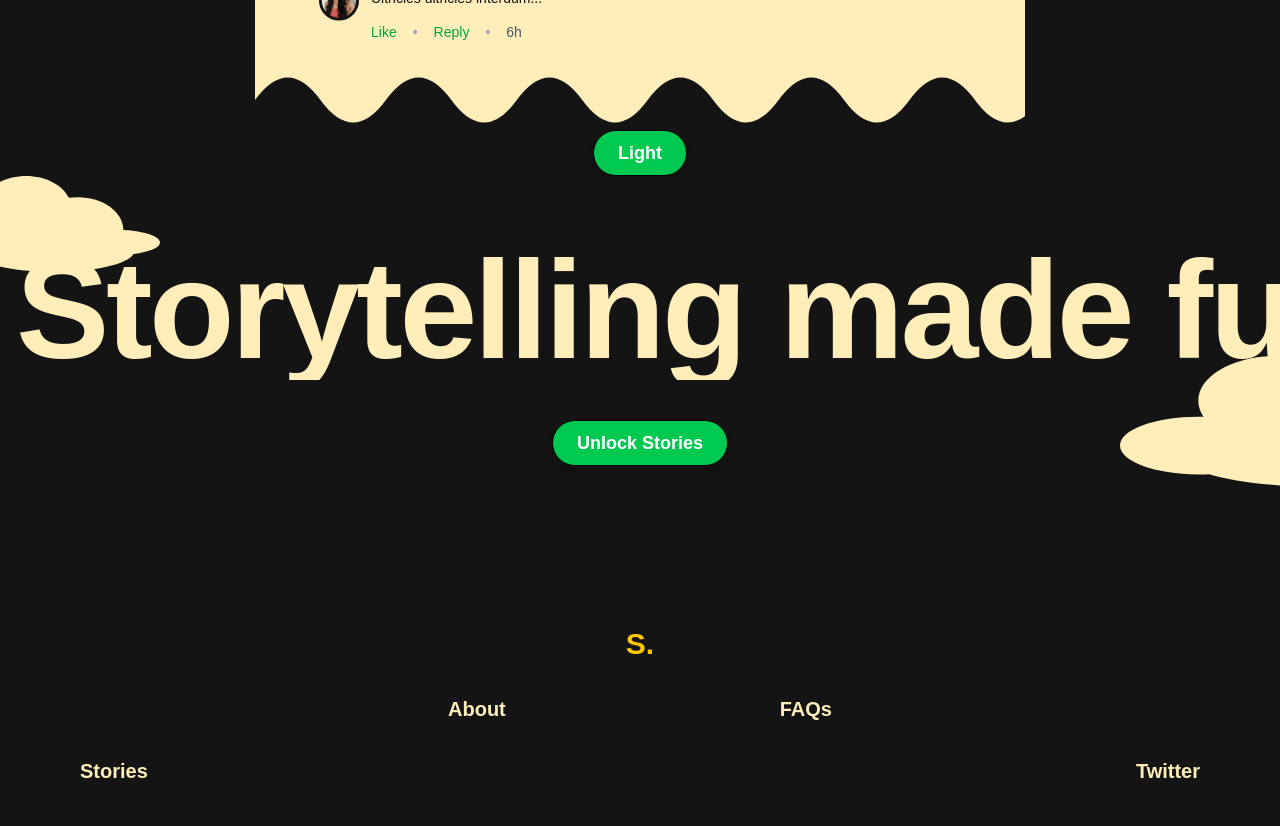
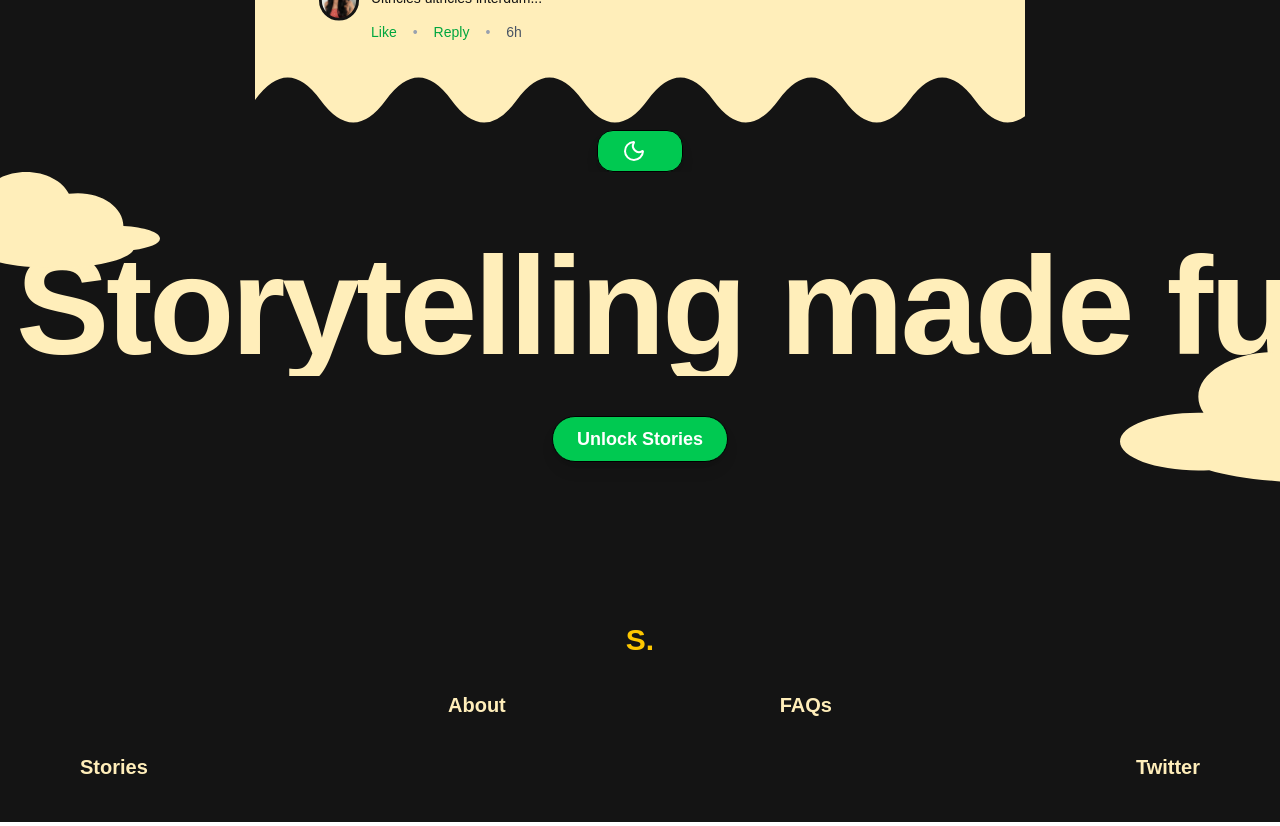
Before and after one commit to stories-fun/stories-monorepo, a Next.js app: page /single-story in a window 1280 px wide. Shown: the part 2480-3306 px from the top of the page. Built offline with nearby package versions, Linux system fonts and the light colour scheme.

Commit message:
feat: update CustomButton to support optional text prop and enhance theme toggle button with icons

```diff
--- a/src/app/single-story/page.tsx
+++ b/src/app/single-story/page.tsx
@@ -3,6 +3,7 @@
 import { useState } from "react";
 import { SingleStory, ThemeContext } from "@/components/SingleStrory";
 import CustomButton from "@/components/Button";
+import { MoonIcon, Sun } from "lucide-react";
 
 export default function SingleStoryPage() {
   const [theme, setTheme] = useState<"light" | "dark">("light");
@@ -155,7 +156,8 @@ And this is how I fight, heal, and build in Web3.</strong></p>"
       </div>
       <CustomButton
             onClick={toggleTheme}
-            text={`${theme === "light" ? "Light" : "Dark"}`}
+            icon={theme === "light" ? MoonIcon : Sun}
+            className="rounded-2xl"
           />
     </div>
   );
--- a/src/components/Button.tsx
+++ b/src/components/Button.tsx
@@ -3,7 +3,7 @@ import { ReactNode } from "react";
 import { twMerge } from "tailwind-merge";
 
 interface CustomButtonProps {
-  text: string | ReactNode;
+  text?: string | ReactNode;
   icon?: LucideIcon;
   onClick?: () => void;
   className?: string;
```
